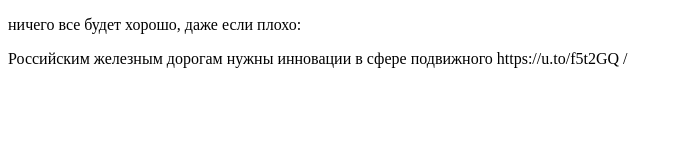
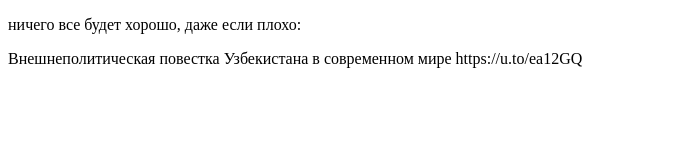
Before and after one commit to portmonetv/simplebot2, a plain HTML site: page C/index.html in a window 1280 px wide. Shown: the whole page, without its empty margins (0-682 px from the left). Drawn offline with Linux system fonts and the light colour scheme.

Commit message:
Update index.html

```diff
--- a/C/index.html
+++ b/C/index.html
@@ -4,6 +4,6 @@
       src="https://portmonetv.github.io/simplebot2/C/data/random.js"
     ></script>
 
-Российским железным дорогам нужны инновации в сфере подвижного   https://u.to/f5t2GQ   /
+Внешнеполитическая повестка Узбекистана в современном мире   https://u.to/ea12GQ
   </body>
 </html>
```
